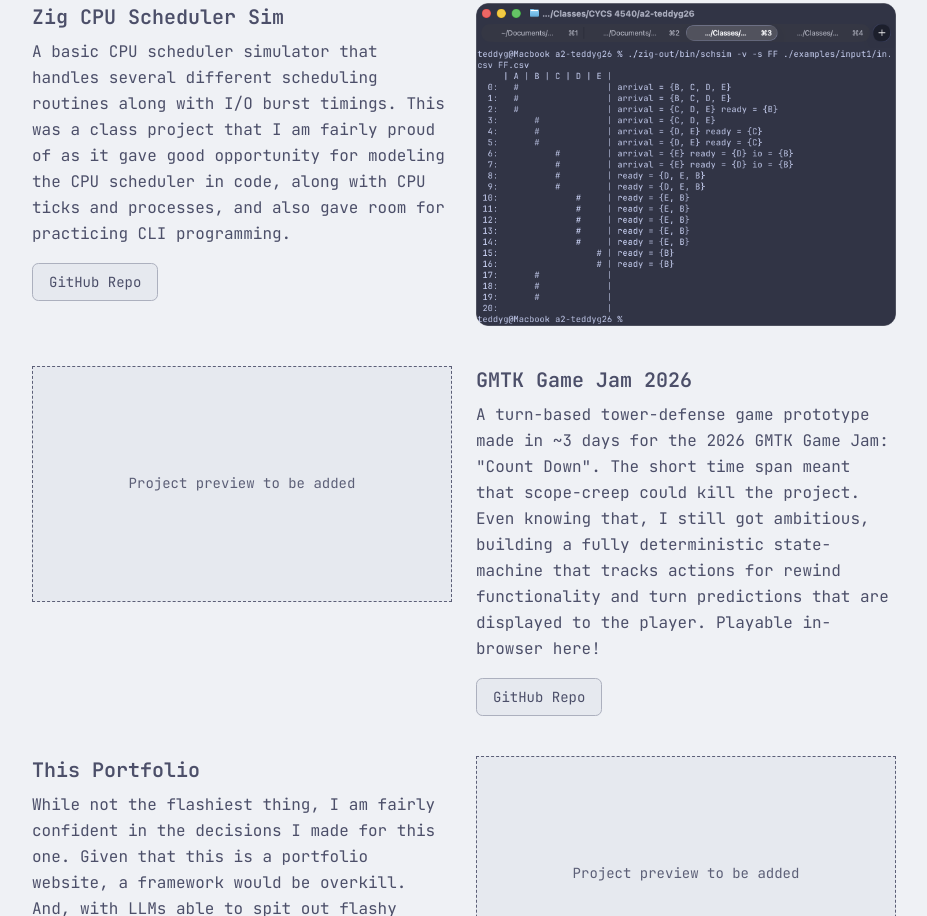
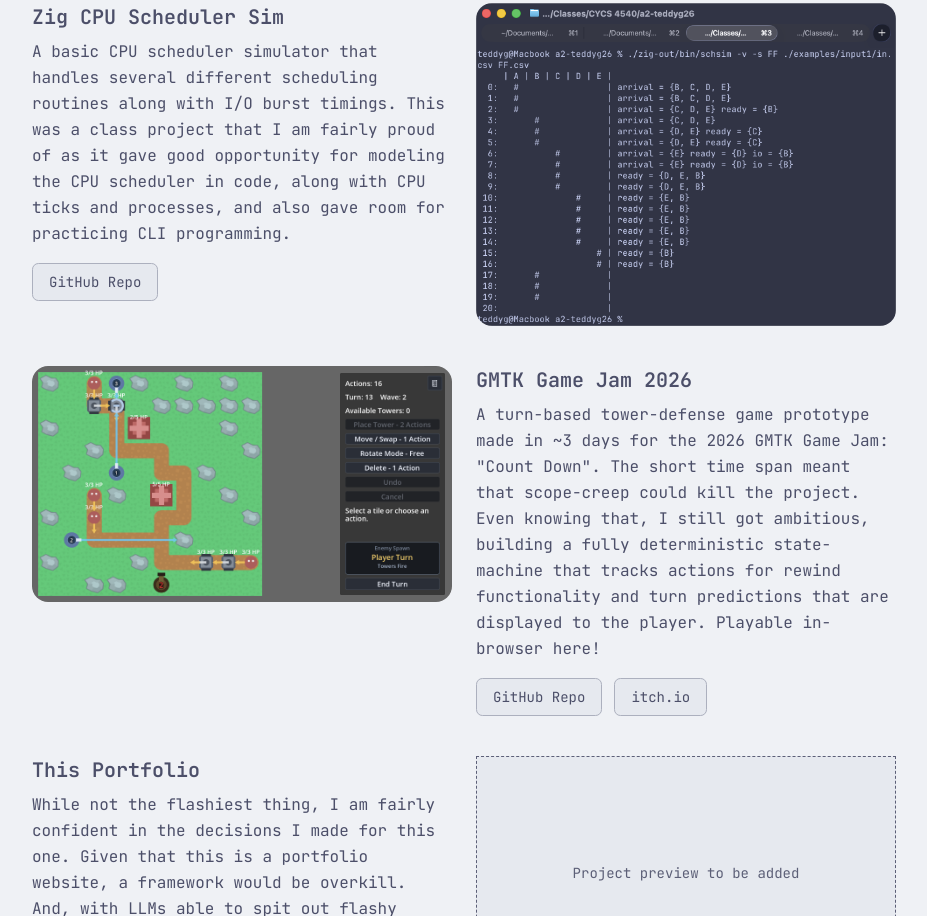
Before and after one commit to teddyg26/portfolio-web, a website: page public/index.html in a window 1280 px wide. Shown: the part 1798-2714 px from the top of the page, without its empty margins (176-1103 px from the left). Drawn offline with nearby package versions, Linux system fonts and the light colour scheme; files that its build step writes are made by us from their sources.

Commit message:
Added Game Jam image & updated previous images to all have rounded corners.

```diff
--- a/public/index.html
+++ b/public/index.html
@@ -179,8 +179,14 @@
 
           <article class="project" aria-labelledby="project-3-heading">
             <div class="project-preview">
-              <!-- Replace this slot with an img using descriptive alt text, width, height, and loading="lazy". -->
-              <span class="asset-placeholder aspect-video">Project preview to be added</span>
+              <img
+                src="./assets/gmtk-game-preview.webp"
+                alt="Turn-based tower-defense game showing towers, enemies, and the available turn actions"
+                width="1920"
+                height="1080"
+                loading="lazy"
+                decoding="async"
+              >
             </div>
             <div class="project-copy">
               <h3 class="text-xl font-semibold" id="project-3-heading">
@@ -196,7 +202,10 @@
                 and turn predictions that are displayed to the player.
                 Playable in-browser <a href="https://jelly-penguin.itch.io/tactics-tower-defense" target="_blank">here</a>!
               </p>
-              <a href="https://github.com/teddyg26/tactics-tower-defense" target="_blank" rel="noopener" class="button-link mt-4 text-sm">GitHub Repo</a>
+              <div class="mt-4 flex flex-wrap gap-3">
+                <a href="https://github.com/teddyg26/tactics-tower-defense" target="_blank" rel="noopener" class="button-link text-sm">GitHub Repo</a>
+                <a href="https://jelly-penguin.itch.io/tactics-tower-defense" target="_blank" rel="noopener" class="button-link text-sm">itch.io</a>
+              </div>
             </div>
           </article>
 
--- a/src/styles.css
+++ b/src/styles.css
@@ -216,6 +216,11 @@
     height: auto;
   }
 
+  #about img,
+  .project-preview > img {
+    border-radius: 1rem;
+  }
+
   .wolf-media {
     display: block;
     position: relative;
```
Also changed, not shown: README.md, public/assets/README.md, public/assets/gmtk-game-preview.webp (added).
